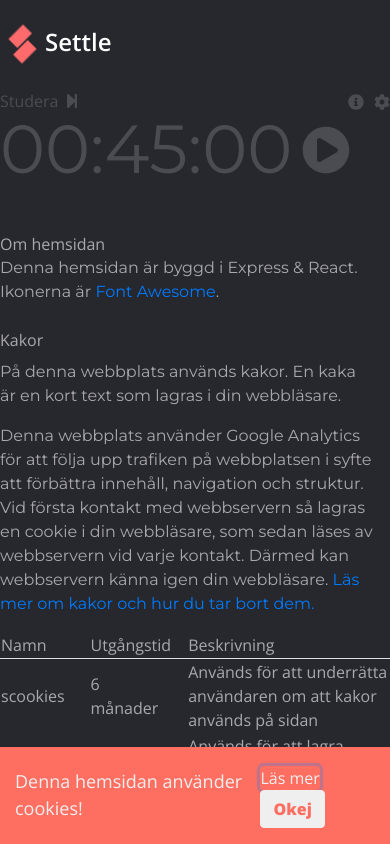
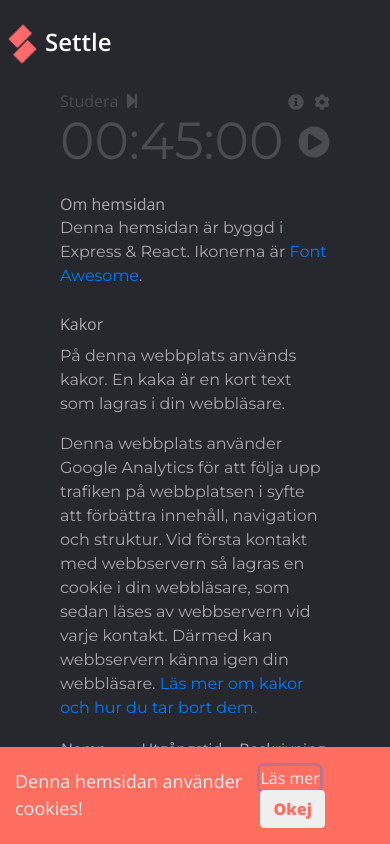
Before and after one commit to FORTYK/Settle, a React (Create React App) app: page / in a window 390 px wide. Both pictures are taken after a click on the button "Läs mer". Shown: the top 844 px of the page. Built offline with nearby package versions, Linux system fonts and the light colour scheme.

Commit message:
mobile patch

```diff
--- a/src/components/Pomo/WatchFace.js
+++ b/src/components/Pomo/WatchFace.js
@@ -89,7 +89,10 @@ Toolbelt-isch
                     <div className="d-flex align-items-center">
                         <IconButton
                             id="play"
-                            className={"play" + (isEnd && started ? " pulse" : "")}
+                            className={
+                                "play d-flex justify-content-center align-items-center " +
+                                (isEnd && started ? " pulse" : "")
+                            }
                             onClick={started && isEnd ? nextPhase : paused ? start : pause}
                         >
                             <FontAwesomeIcon icon={(started && isEnd) || paused ? faPlayCircle : faPauseCircle} />
--- a/src/css/main.css
+++ b/src/css/main.css
@@ -56,7 +56,6 @@ key {
 
 html {
   font-size: 1rem;
-  color: #aaa8ad;
 }
 
 body {
@@ -102,7 +101,6 @@ body {
   font-size: 6rem;
   line-height: 6rem;
   /*padding-bottom: 4rem;*/
-  width: 500px;
 }
 #watch .play {
   margin-top: 2px;
@@ -117,21 +115,52 @@ body {
   height: 4rem;
   width: 4rem;
 }
-@media (max-width: 576px) {
+@media (max-width: 992px) {
   #watch .face {
-    font-size: 4.25rem;
-    line-height: 4.25rem;
+    font-size: 4.75rem;
+    line-height: 4.75rem;
     /*padding-bottom: 4rem;*/
-    width: 350px;
   }
   #watch .play {
-    height: 3rem;
-    width: 3rem;
+    height: 3.5rem;
+    width: 3.5rem;
   }
   #watch .play svg {
     float: left;
-    height: 3rem;
-    width: 3rem;
+    height: 3.5rem;
+    width: 3.5rem;
+  }
+}
+@media (max-width: 768px) {
+  #watch .face {
+    font-size: 3.75rem;
+    line-height: 3.75rem;
+    /*padding-bottom: 4rem;*/
+  }
+  #watch .play {
+    height: 2.5rem;
+    width: 2.5rem;
+  }
+  #watch .play svg {
+    float: left;
+    height: 2.5rem;
+    width: 2.5rem;
+  }
+}
+@media (max-width: 576px) {
+  #watch .face {
+    font-size: 3.25rem;
+    line-height: 3.25rem;
+    /*padding-bottom: 4rem;*/
+  }
+  #watch .play {
+    height: 2rem;
+    width: 2rem;
+  }
+  #watch .play svg {
+    float: left;
+    height: 2rem;
+    width: 2rem;
   }
 }
 
@@ -382,17 +411,28 @@ span.extrapolate:hover {
     color: inherit;
   }
 }
-#pomo p {
-  max-width: 500px;
-}
-
-@media (max-width: 576px) {
-  #pomo p {
-    max-width: 375px;
-  }
-}
 .nav-padding {
   padding: 88px 0px;
 }
 
+#wrap-app {
+  width: 525px;
+}
+
+@media (max-width: 992px) {
+  #wrap-app {
+    width: 425px;
+  }
+}
+@media (max-width: 768px) {
+  #wrap-app {
+    width: 345px;
+  }
+}
+@media (max-width: 576px) {
+  #wrap-app {
+    width: 300px;
+  }
+}
+
 /*# sourceMappingURL=main.css.map */
--- a/src/css/scss/main.scss
+++ b/src/css/scss/main.scss
@@ -34,7 +34,6 @@ key {
 
 html {
     font-size: 1rem;
-    color: $text-color;
 }
 
 body {
@@ -84,7 +83,6 @@ body {
         line-height: 6rem;
 
         /*padding-bottom: 4rem;*/
-        width: 500px;
     }
 
     .play {
@@ -103,23 +101,64 @@ body {
         }
     }
 
-    @media (max-width: 576px) {
+    @media (max-width: 1200px) {
+    }
+    @media (max-width: 992px) {
         .face {
-            font-size: 4.25rem;
-            line-height: 4.25rem;
+            font-size: 4.75rem;
+            line-height: 4.75rem;
 
             /*padding-bottom: 4rem;*/
-            width: 350px;
         }
 
         .play {
-            height: 3rem;
-            width: 3rem;
+            height: 3.5rem;
+            width: 3.5rem;
 
             svg {
                 float: left;
-                height: 3rem;
-                width: 3rem;
+                height: 3.5rem;
+                width: 3.5rem;
+            }
+        }
+    }
+
+    @media (max-width: 768px) {
+        .face {
+            font-size: 3.75rem;
+            line-height: 3.75rem;
+
+            /*padding-bottom: 4rem;*/
+        }
+
+        .play {
+            height: 2.5rem;
+            width: 2.5rem;
+
+            svg {
+                float: left;
+                height: 2.5rem;
+                width: 2.5rem;
+            }
+        }
+    }
+
+    @media (max-width: 576px) {
+        .face {
+            font-size: 3.25rem;
+            line-height: 3.25rem;
+
+            /*padding-bottom: 4rem;*/
+        }
+
+        .play {
+            height: 2rem;
+            width: 2rem;
+
+            svg {
+                float: left;
+                height: 2rem;
+                width: 2rem;
             }
         }
     }
@@ -377,18 +416,35 @@ span.extrapolate {
 }
 
 #pomo {
-    p {
-        max-width: 500px;
-    }
 }
 @media (max-width: 576px) {
     #pomo {
-        p {
-            max-width: 375px;
-        }
     }
 }
 
 .nav-padding {
     padding: $nav-height 0px;
 }
+
+#wrap-app {
+    width: 525px;
+}
+@media (max-width: 1200px) {
+}
+@media (max-width: 992px) {
+    #wrap-app {
+        width: 425px;
+    }
+}
+
+@media (max-width: 768px) {
+    #wrap-app {
+        width: 345px;
+    }
+}
+
+@media (max-width: 576px) {
+    #wrap-app {
+        width: 300px;
+    }
+}
--- a/src/page/Pomo.js
+++ b/src/page/Pomo.js
@@ -381,9 +381,9 @@ class Pomo extends Component {
             <div id="pomo">
                 <div className="container th d-flex align-items-center justify-content-center nav-padding">
                     <div className="row mb-3">
-                        <div className="col-auto">
+                        <div id="wrap-app" className="col-auto">
                             <div className="row">
-                                <div className="col">
+                                <div className="col-12">
                                     <WatchFace
                                         timers={timers}
                                         chosenTimer={chosenTimer}
@@ -437,8 +437,9 @@ class Pomo extends Component {
                                 </div>
                             </div>
 
-                            <div id="settings" className="row collapse multi-collapse mt-5">
+                            <div className="row">
                                 <div className="col-12">
+                                    <div id="settings" className="collapse multi-collapse mt-4">
                                         <div className="row">
                                             <div className="col-12">
                                                 <button
@@ -454,8 +455,8 @@ class Pomo extends Component {
                                                 </button>
                                                 <p>
                                                     Detta projekt är WIP
-                                                <Extrapolate info={"Work In Progress"}></Extrapolate> vilket betyder att
-                                                mycket av utseendet kan komma att förändras.
+                                                    <Extrapolate info={"Work In Progress"}></Extrapolate> vilket betyder
+                                                    att mycket av utseendet kan komma att förändras.
                                                 </p>
                                                 <p>Inställningar lagras i dina kakor.</p>
                                             </div>
@@ -465,7 +466,6 @@ class Pomo extends Component {
                                                 <div className="row">
                                                     <div className="col-12">
                                                         <span className="mb-1">Timers</span>
-                                                    <p> </p>
                                                     </div>
                                                 </div>
 
@@ -475,7 +475,7 @@ class Pomo extends Component {
                                                             <div key={i} className="col-auto">
                                                                 <button
                                                                     className={
-                                                                    "btn btn-default btn-sm" +
+                                                                        "btn btn-default btn-sm mt-3" +
                                                                         (chosenTimer.name === x.name ? " active" : "")
                                                                     }
                                                                     onClick={(e) => {
@@ -492,17 +492,20 @@ class Pomo extends Component {
 
                                                 <div
                                                     id="customTimerEdit"
-                                                className={"transition overflow-hidden row mt-5"}
+                                                    className={"transition overflow-hidden row"}
                                                     style={{ maxHeight: isCustom ? " 9999px" : "0px" }}
                                                 >
-                                                <div className="col-12">
+                                                    <div className="col-12 mt-3">
                                                         <div className="row">
                                                             <div className="col-12">
-                                                            <span className="mb-1"></span>
+                                                                <span></span>
                                                                 <p>Konstruera din egen timer med hjälp av JSON!</p>
                                                                 <textarea
-                                                                className="w-100"
-                                                                style={{ maxHeight: "43.2rem", minHeight: "21.6rem" }}
+                                                                    className="w-100 mb-3"
+                                                                    style={{
+                                                                        maxHeight: "43.2rem",
+                                                                        minHeight: "21.6rem",
+                                                                    }}
                                                                     value={customTimerField}
                                                                     onChange={(e) => {
                                                                         e.preventDefault();
@@ -534,8 +537,10 @@ class Pomo extends Component {
                                         </div>
                                     </div>
                                 </div>
-                            <div id="information" className="row collapse multi-collapse mt-5">
+                            </div>
+                            <div className="row justify-content-center">
                                 <div className="col-12">
+                                    <div id="information" className="collapse multi-collapse mt-4">
                                         <div className="row">
                                             <div className="col-12">
                                                 <div className="mb-4">
@@ -562,18 +567,19 @@ class Pomo extends Component {
                                                         .
                                                     </p>
                                                 </div>
-                                            <div className="mb-4">
+                                                <div className="mb-4" style={{ overflow: "scroll" }}>
                                                     <label>Kakor</label>
                                                     <p>
-                                                    På denna webbplats används kakor. En kaka är en kort text som lagras
-                                                    i din webbläsare.
+                                                        På denna webbplats används kakor. En kaka är en kort text som
+                                                        lagras i din webbläsare.
                                                     </p>
                                                     <p>
-                                                    Denna webbplats använder Google Analytics för att följa upp trafiken
-                                                    på webbplatsen i syfte att förbättra innehåll, navigation och
-                                                    struktur. Vid första kontakt med webbservern så lagras en cookie i
-                                                    din webbläsare, som sedan läses av webbservern vid varje kontakt.
-                                                    Därmed kan webbservern känna igen din webbläsare.{" "}
+                                                        Denna webbplats använder Google Analytics för att följa upp
+                                                        trafiken på webbplatsen i syfte att förbättra innehåll,
+                                                        navigation och struktur. Vid första kontakt med webbservern så
+                                                        lagras en cookie i din webbläsare, som sedan läses av
+                                                        webbservern vid varje kontakt. Därmed kan webbservern känna igen
+                                                        din webbläsare.{" "}
                                                         <a
                                                             href="http://www.minacookies.se/"
                                                             rel="noopener noreferrer"
@@ -582,7 +588,7 @@ class Pomo extends Component {
                                                             Läs mer om kakor och hur du tar bort dem.
                                                         </a>
                                                     </p>
-                                                <table style={{ maxWidth: "500px" }}>
+                                                    <table>
                                                         <caption>Kakor som är väsentliga för appens funktion.</caption>
                                                         <thead>
                                                             <tr className="border-bottom">
@@ -611,13 +617,15 @@ class Pomo extends Component {
                                                             <tr>
                                                                 <td>timer-custom</td>
                                                                 <td className="px-3">6 månader</td>
-                                                            <td>Används för att lagra användarens anpassade timer</td>
+                                                                <td>
+                                                                    Används för att lagra användarens anpassade timer
+                                                                </td>
                                                             </tr>
                                                         </tbody>
                                                     </table>
                                                 </div>
-                                            <div className="mb-4">
-                                                <table style={{ maxWidth: "500px" }}>
+                                                <div className="mb-4" style={{ overflow: "scroll" }}>
+                                                    <table>
                                                         <caption>
                                                             Kakor som används för användaranalys,{" "}
                                                             <a
@@ -673,6 +681,7 @@ class Pomo extends Component {
                                 </div>
                             </div>
                         </div>
+                    </div>
                     {/*
                         <div className="row d-flex justify-content-center">
                             <div className="col-8">
```
Also changed, not shown: 1 other file (tests, documents, lock files or other folders). Lines whose indentation alone changed are shown as unchanged.
